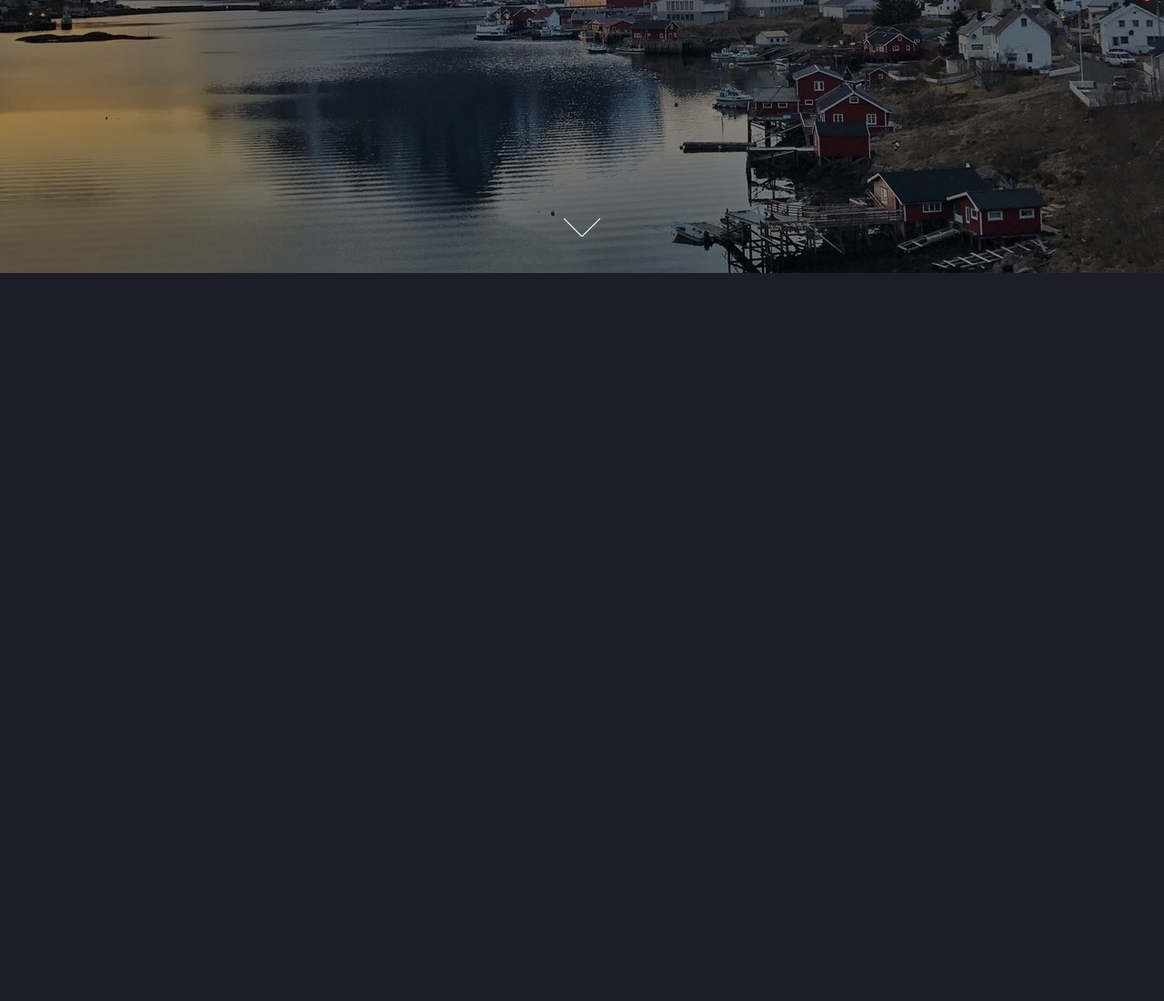
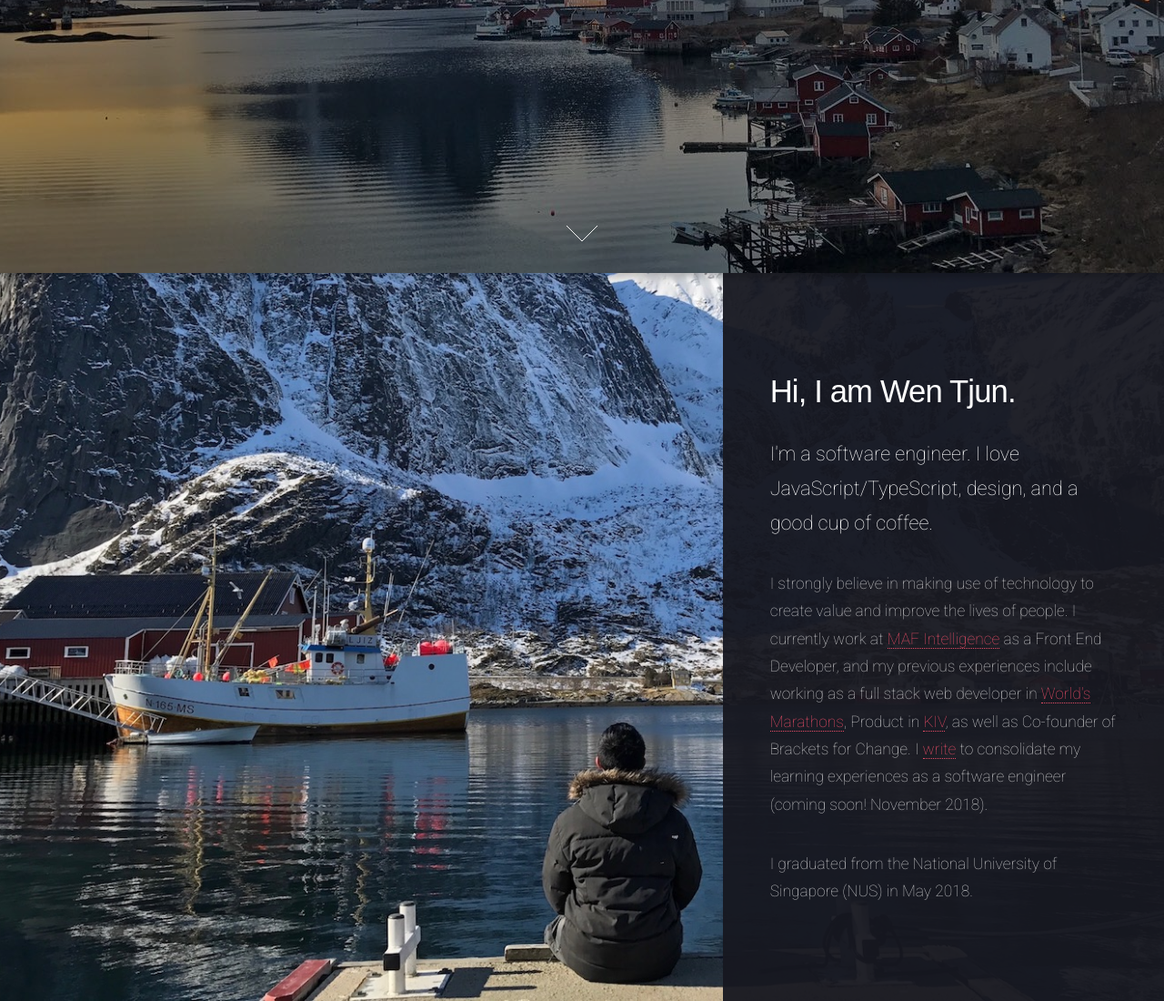
Before and after one commit to wentjun/wentjun.github.io, a Gatsby site: page / in a window 1280 px wide. Shown: the part 500-1600 px from the top of the page at 91% size. Before the commit the page ends 800 px from the top, so only its background shows below. Built offline with nearby package versions, Linux system fonts and the light colour scheme; Gatsby itself is replaced by a stand-in of ours.

Commit message:
added first half of spotlight section
- spotlight right content with general description of past experience
- added css module for spotlight component
- updated global styles
- included fixed background for spotlight component

```diff
--- /dev/null
+++ b/src/components/spotlight.js
@@ -0,0 +1,43 @@
+import React from 'react';
+import spotlightStyles from './spotlight.module.css';
+
+export default () => (
+  <section className={spotlightStyles.spotlight__cover}>
+    <div
+      className={`${spotlightStyles.spotlight__content} ${spotlightStyles.spotlight__content_right}`}
+    >
+      <header>
+        <h2>Hi, I am Wen Tjun.</h2>
+        <p className={spotlightStyles.spotlight__contentHighlight}>
+          I'm a software engineer. I love JavaScript/TypeScript, design, and a
+          good cup of coffee.
+        </p>
+      </header>
+      <p>
+        I strongly believe in making use of technology to create value and
+        improve the lives of people. I currently work at{' '}
+        <a href="https://www.mafint.com/" target="_blank">
+          MAF Intelligence
+        </a>{' '}
+        as a Front End Developer, and my previous experiences include working as
+        a full stack web developer in{' '}
+        <a href="https://worldsmarathons.com/" target="_blank">
+          World's Marathons
+        </a>
+        , Product in{' '}
+        <a href="http://keepinview.totemapp.com/company" target="_blank">
+          KIV
+        </a>
+        , as well as Co-founder of Brackets for Change. I{' '}
+        <a href="https://medium.com/@wentjun" target="_blank">
+          write
+        </a>{' '}
+        to consolidate my learning experiences as a software engineer (coming
+        soon! November 2018).
+      </p>{' '}
+      <p>
+        I graduated from the National University of Singapore (NUS) in May 2018.
+      </p>
+    </div>
+  </section>
+);
--- /dev/null
+++ b/src/components/spotlight.module.css
@@ -0,0 +1,61 @@
+header p {
+  color: #ffffff;
+  position: relative;
+  margin: 0 0 1.5em 0;
+}
+
+header h2 + p {
+  font-size: 1.25em;
+  margin-top: -1em;
+  line-height: 1.75em;
+}
+
+header h3 + p {
+  font-size: 1.1em;
+  margin-top: -0.8em;
+  line-height: 1.75em;
+}
+
+.spotlight__cover {
+  background-attachment: fixed;
+  background-position: center center;
+  background-size: cover;
+  background-image: url('../../static/reine2.jpeg');
+  box-shadow: 0 0.25em 0.5em 0 rgba(0, 0, 0, 0.25);
+  height: 100vh;
+  overflow: hidden;
+  position: relative;
+}
+
+.spotlight__content {
+  -moz-transform: translate(0, 0);
+  -webkit-transform: translate(0, 0);
+  -ms-transform: translate(0, 0);
+  transform: translate(0, 0);
+  -moz-transition: -moz-transform 1s ease, opacity 1s ease;
+  -webkit-transition: -webkit-transform 1s ease, opacity 1s ease;
+  -ms-transition: -ms-transform 1s ease, opacity 1s ease;
+  transition: transform 1s ease, opacity 1s ease;
+  background: rgba(23, 24, 32, 0.95);
+  opacity: 1;
+  position: absolute;
+}
+
+.spotlight__contentHighlight {
+  font-size: 1.25em;
+  margin-top: -0.5em;
+  line-height: 1.75em;
+}
+
+.spotlight__content_right {
+  border-left-width: 0.35em;
+  right: 0;
+}
+
+.spotlight__content_left,
+.spotlight__content_right {
+  height: 101%;
+  padding: 6em 3em;
+  top: 0;
+  width: 22em;
+}
--- a/src/pages/index.js
+++ b/src/pages/index.js
@@ -1,8 +1,11 @@
 import React from 'react';
+
 import Landing from '../components/landing';
+import Spotlight from '../components/spotlight';
 
 export default () => (
   <div>
     <Landing />
+    <Spotlight />
   </div>
 );
--- a/src/styles/global.css
+++ b/src/styles/global.css
@@ -1,3 +1,5 @@
+@import url('https://fonts.googleapis.com/css?family=Roboto:100,300,100italic,300italic');
+
 body {
   margin: 0;
   line-height: 1;
@@ -62,3 +64,11 @@ h3 {
   font-size: 1.35em;
   line-height: 1.5em;
 }
+
+@media screen and (max-width: 1680px) {
+  body,
+  input,
+  textarea {
+    font-size: 13pt;
+  }
+}
```
Also changed, not shown: static/reine2.jpeg (added).
